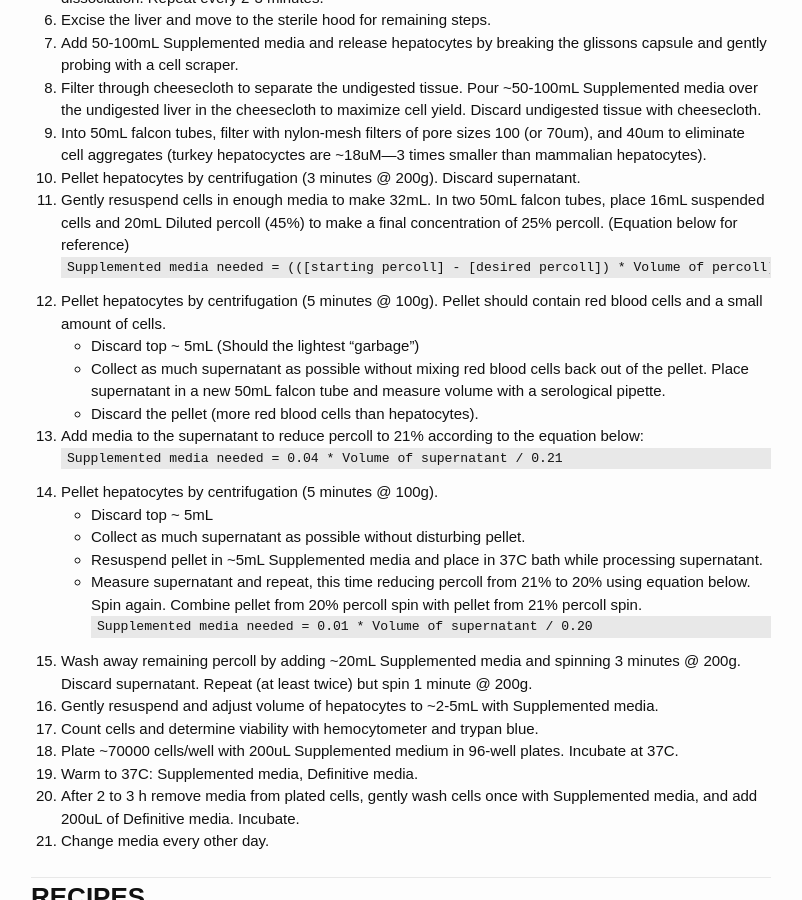
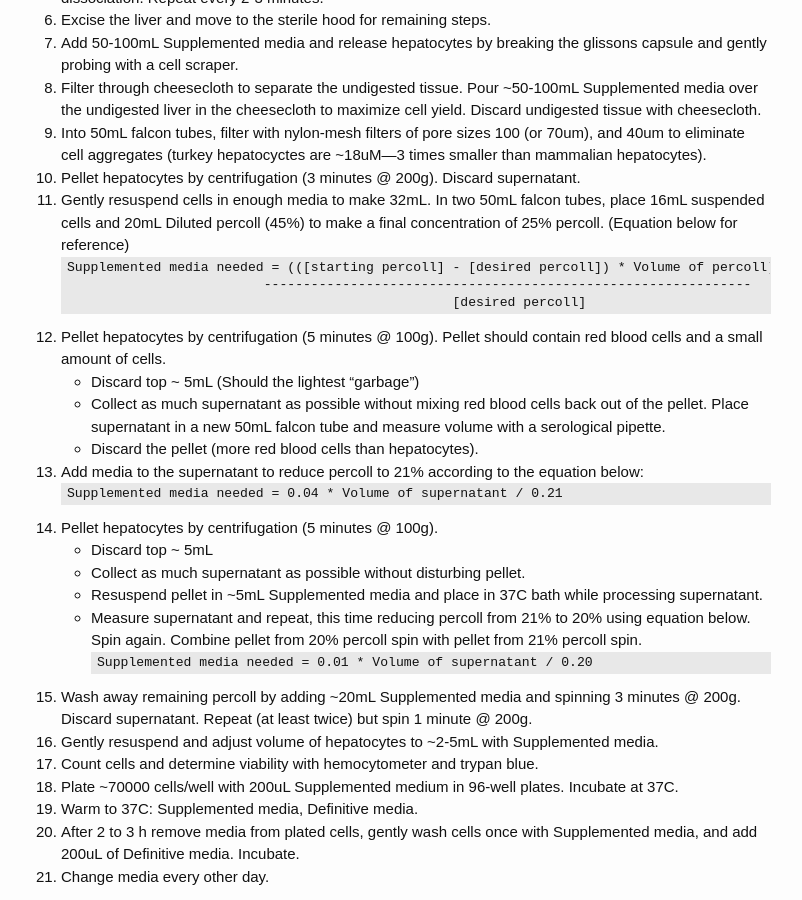
Before and after one commit to aduffy70/Protocols, a Jekyll site: the page built from Turkey_liver_cell_isolation.md, in a window 1280 px wide and 900 px high, scrolled down 423 px. Shown: the whole window, without its empty margins (239-1041 px from the left). Built offline with Jekyll 4.4.1, drawn with Linux system fonts in a browser that asks for light colours; some web fonts are replaced.

Commit message:
Prettify equation

```diff
--- a/Turkey_liver_cell_isolation.md
+++ b/Turkey_liver_cell_isolation.md
@@ -18,7 +18,9 @@ Adapted from Fraslin Cell Isolation Protocol
 1. Pellet hepatocytes by centrifugation (3 minutes @ 200g). Discard supernatant.
 1. Gently resuspend cells in enough media to make 32mL. In two 50mL falcon tubes, place 16mL suspended cells and 20mL Diluted percoll (45%) to make a final concentration of 25% percoll. (Equation below for reference)
 ~~~
-Supplemented media needed = (([starting percoll] - [desired percoll]) * Volume of percoll) / [desired percoll]
+Supplemented media needed = (([starting percoll] - [desired percoll]) * Volume of percoll)
+                            --------------------------------------------------------------
+                                                    [desired percoll]
 ~~~
 1. Pellet hepatocytes by centrifugation (5 minutes @ 100g). Pellet should contain red blood cells and a small amount of cells.
   * Discard top ~ 5mL (Should the lightest "garbage")
```
